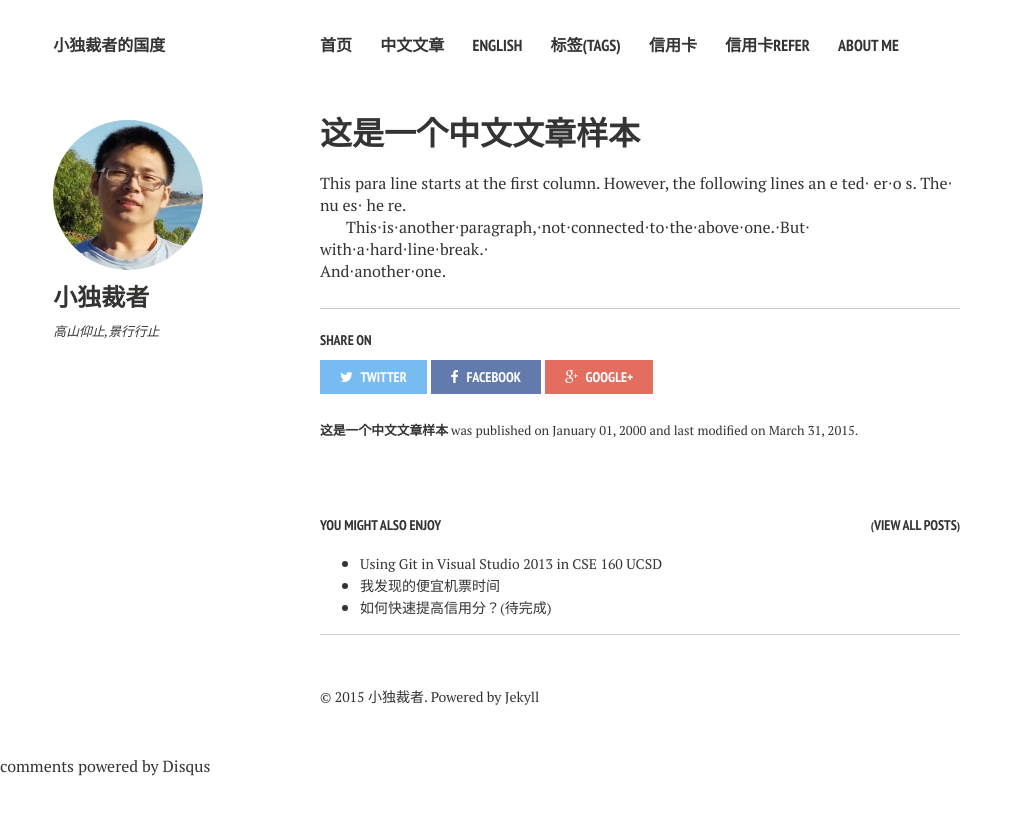
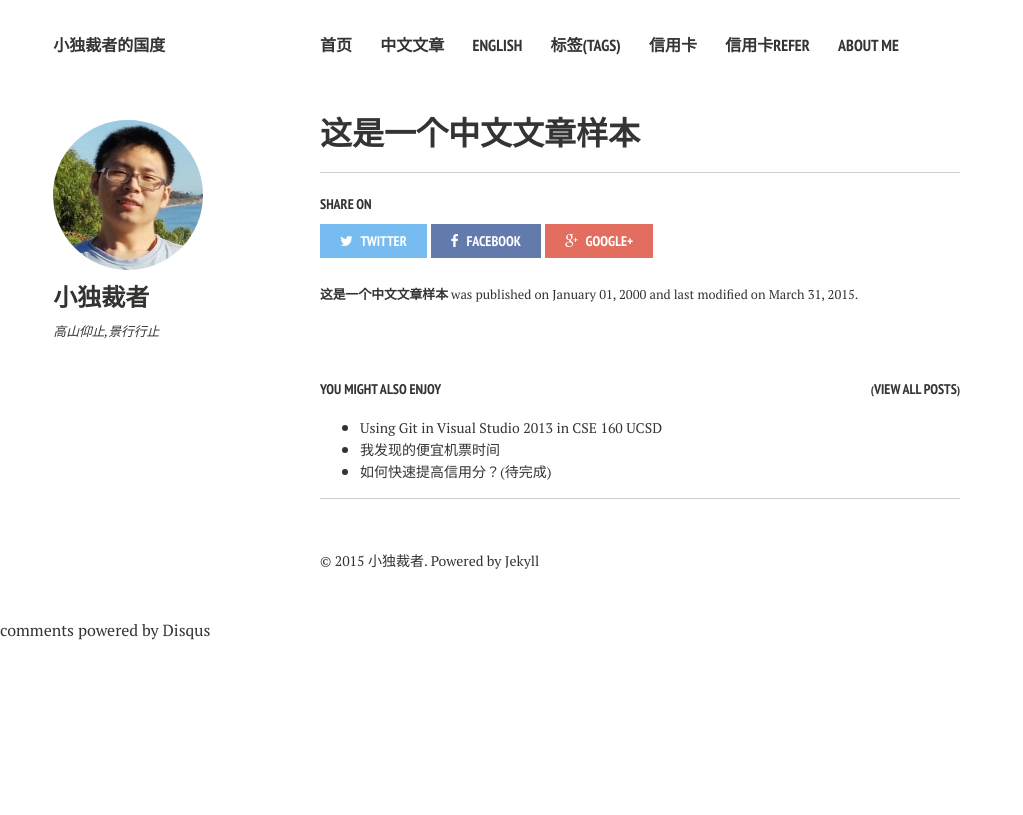
Before and after one commit to yinping4256/old.yinping4256.github.io, a Jekyll site: the page built from _posts/cn/2000-01-01-样本.md, in a window 1280 px wide. Shown: the top 815 px of the page, without its empty margins (0-1023 px from the left). Built offline with Jekyll 4.4.1, drawn with Linux system fonts in a browser that asks for light colours; nearby versions of some CDN libraries; comment, search, counter and statistics services are not loaded.

Commit message:
modified

```diff
--- a/_posts/cn/2000-01-01-样本.md
+++ b/_posts/cn/2000-01-01-样本.md
@@ -11,10 +11,3 @@ image:
   credit:
   creditlink:
 ---
-This para line starts at the first column. However,
-    the following lines an e ted⋅ er⋅o s.
-       	 The⋅  nu es⋅ he re.
-
-  This⋅is⋅another⋅paragraph,⋅not⋅connected⋅to⋅the⋅above⋅one.⋅But⋅
-with⋅a⋅hard⋅line⋅break.⋅\\
-And⋅another⋅one.
```
Also changed, not shown: _posts/cn/2011-12-27-从我的单车被盗来分析一下偷车者的心态.md (+5 -3 lines), _posts/cn/2012-05-16-又有一大群人公然作弊.md (+2 -0 lines).
